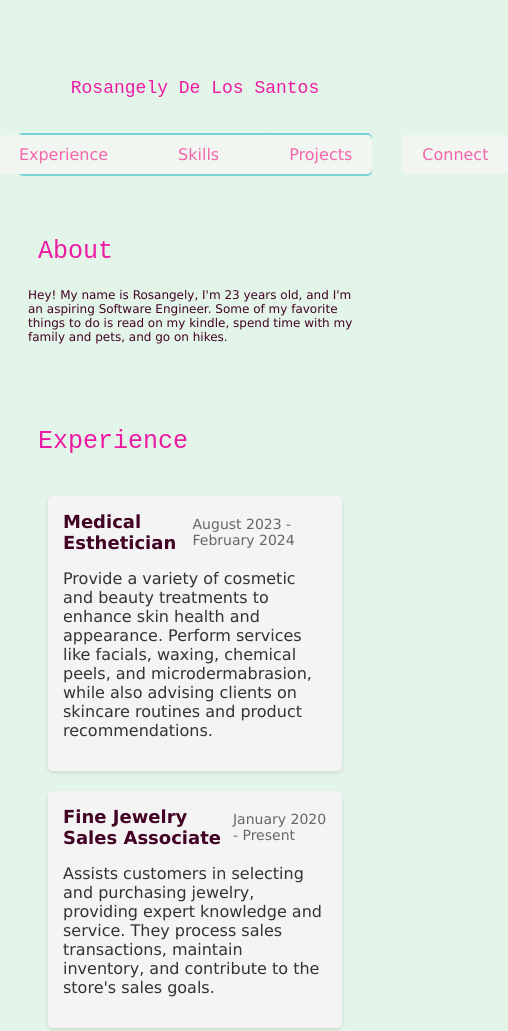
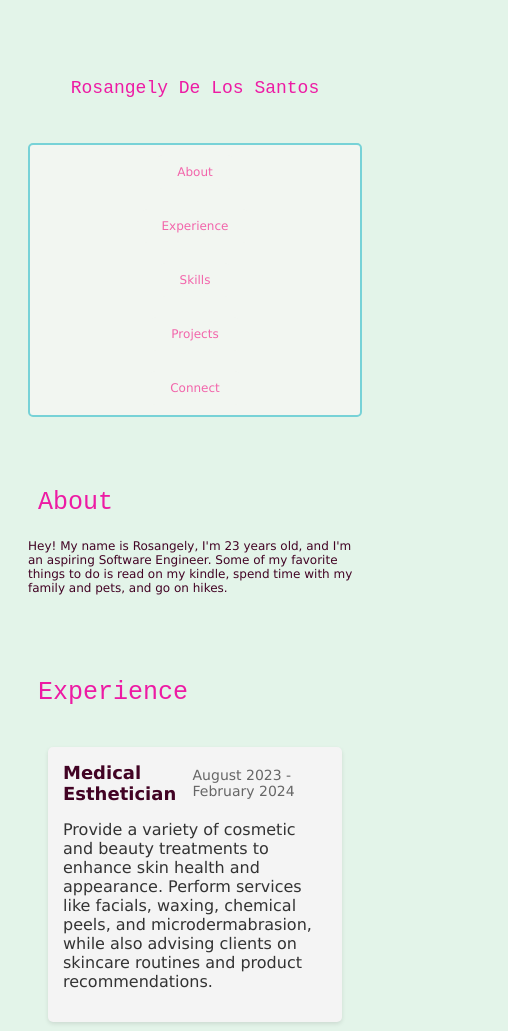
Before and after one commit to rosangely-dls/rosangely-delossantos-kepler, a plain HTML site: page index.html in a window 390 px wide. Shown: the top 1031 px of the page, 508 px wide, since content can reach past the window. Drawn offline with Linux system fonts and the light colour scheme.

Commit message:
additional responsiveness added

```diff
--- a/css/index.css
+++ b/css/index.css
@@ -1,3 +1,5 @@
+
+/*My code is desktop first*/
 
 html {
     font-size: 16px; /* Default base size */
@@ -41,6 +43,7 @@ body {
     }
   }
 
+/*Styles for desktop*/
 nav {
         background-color: var(--primary-bg-color);
         padding: 0;
@@ -64,6 +67,37 @@ nav {
         font-size: 1rem;
         border: none;
     }
+
+/* Styles for tablets */
+@media (max-width: 1024px) {
+    nav ul {
+        justify-content: space-around; /* Adjusts spacing for tablet */
+    }
+
+    nav ul li a {
+        font-size: 0.875rem; /* Smaller font size for tablet */
+    }
+}
+
+/* Styles for mobile */
+@media (max-width: 768px) {
+    nav {
+        padding: var(--padding-size); /* Adds padding for mobile */
+    }
+
+    nav ul {
+        flex-direction: column; /* Stacks items vertically on mobile */
+        align-items: center; /* Centers items */
+    }
+
+    nav ul li {
+        margin: 10px 0; /* Adds vertical spacing between items */
+    }
+
+    nav ul li a {
+        font-size: 0.75rem; /* Even smaller font size for mobile */
+    }
+}
 
 
 /* Base styles for desktop */
```
